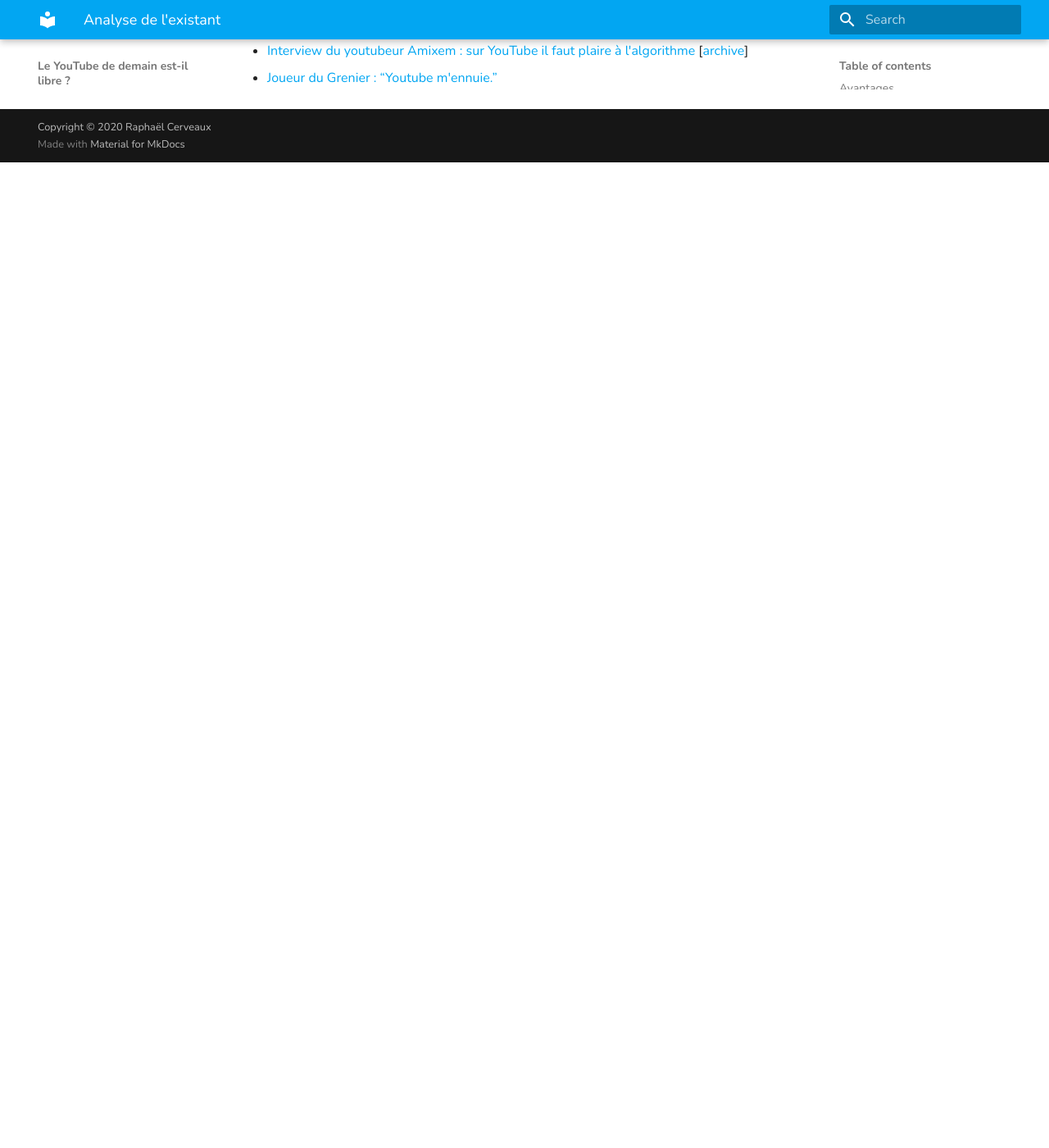
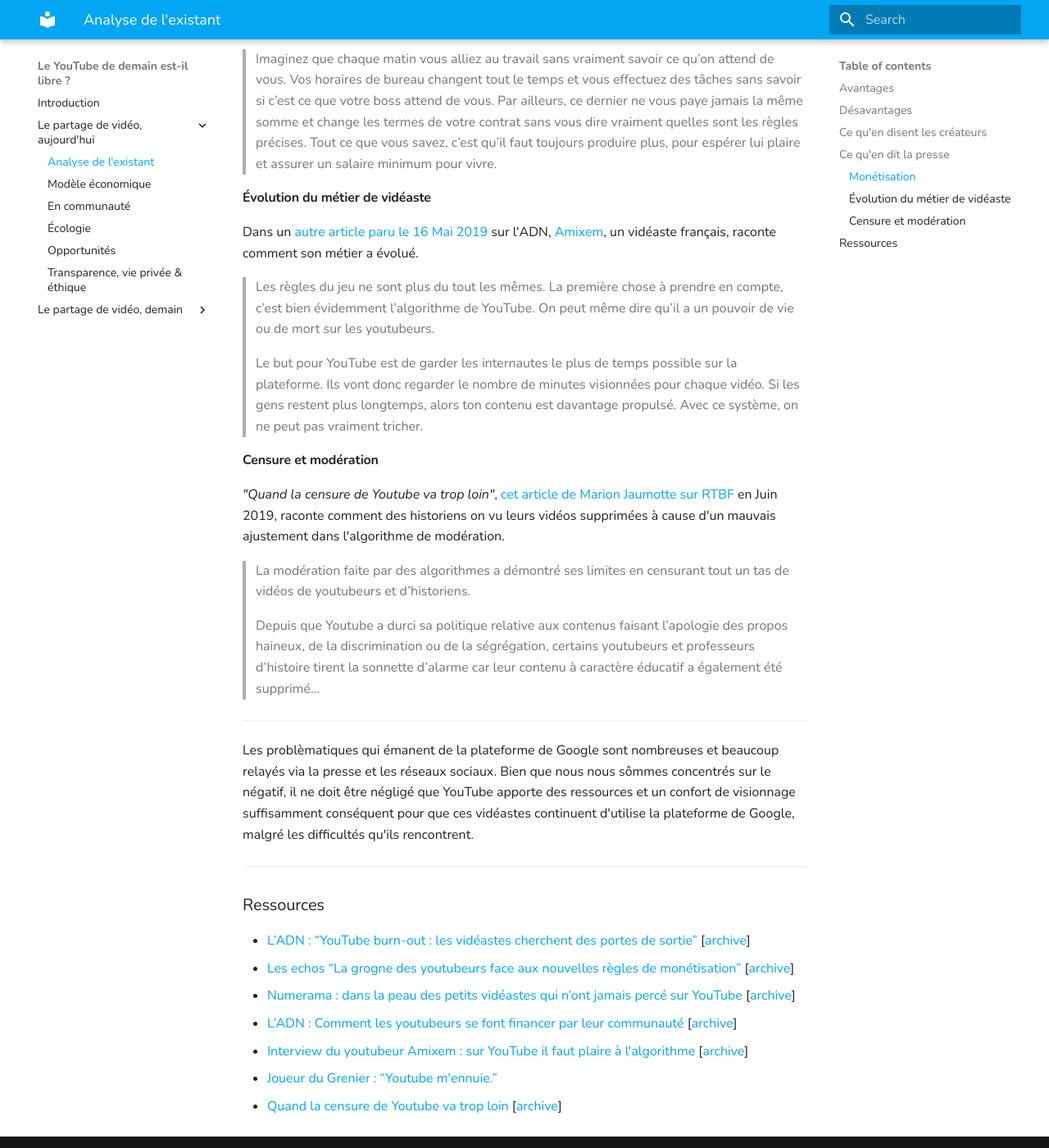
Before and after one commit to sundowndev/livre-blanc-video, an MkDocs documentation site: the page built from docs/today/analyzing-existing.md, in a window 1280 px wide and 1400 px high, scrolled down 6334 px. Shown: the whole window at 82% size. Built offline with MkDocs 1.6.1 and Material for MkDocs 9.7.7, drawn with Linux system fonts in a browser that asks for light colours; before the commit the page ends 6532 px from its top, so only the background shows below that; some of the changed text lies outside the part shown.

Commit message:
Update content

```diff
--- a/docs/today/analyzing-existing.md
+++ b/docs/today/analyzing-existing.md
@@ -27,9 +27,13 @@
 - **L'algorithme de recommandation peine à trouver du contenu de qualité**: YouTube pousse de moins en moins à la découverte de créateurs, produisant un vrai travail. La plateforme ne s'adapte pas aux centres d'intérêts de l'utilisateurs mais aux centres d'intérêts de tous en même temps.
 - **Manque de personnalisation**: L'utilisateur ne contrôle pas comment les vidéos lui sont recommandées, ni le contenu qu'il souhaite voir sur sa page d'accueil. La majorité des recommandations sont basées sur l'audience et l'engagement. Poussant notamment les créateurs à réaliser fréquemment du contenu qui pousse au clique.
 
+Sans se limiter à YouTube cette fois-ci, nous pouvons observer que parmis les sondés, les avis des utilisateurs sur la plateforme qu'ils utilisent sont mitigés.
+
+![](../assets/study_5.png)
+
 ### Ce qu'en disent les créateurs
 
-Avec le modèle économique actuel de YouTube, ce sont les annonceurs qui ont le pouvoir sur la rémunération des créateurs de contenu. De ce fait, à cause de polémiques comme [celle autour du YouTuber Logan Paul][8] par exemple, les annonceurs ce sont montrés plus réticents envers YouTube, car ils ne veulent pas que leur image de marque soit assimilée comme étant en accord avec ce type de contenu. YouTube se voit donc dans l'obligation de diminuer les seuils de monétisations et de réstreindre l'accès à celle-ci avec des critères plus précis.
+Avec le modèle économique actuel de YouTube, ce sont les annonceurs qui ont le pouvoir sur la rémunération des créateurs de contenu. De ce fait, à cause de polémiques comme [celle autour du YouTuber Logan Paul][8] par exemple, les annonceurs se sont montrés plus réticents envers YouTube, car ils ne veulent pas que leur image de marque soit assimilée comme étant en accord avec ce type de contenu. YouTube se voit donc dans l'obligation de diminuer les seuils de monétisation et de réstreindre l'accès à celle-ci avec des critères plus précis.
 
 ![](../assets/screenshot_3.png)
 [Tweet d'Amixem, vidéaste français][7] [[archive][7_archive]]
@@ -46,7 +50,11 @@
 <div align="center"><iframe width="560" height="315" src="https://www.youtube-nocookie.com/embed/34-KiobBdDM" frameborder="0" allow="accelerometer; autoplay; encrypted-media; gyroscope; picture-in-picture" allowfullscreen></iframe>
 </div>
 
+Bien entendu, nombreux sont les créateurs qui sont satisfaits de YouTube et n'ont aucun problème avec la plateforme qui leur apporte confort et stabilité. La plateforme fait de nombreux efforts pour apporter de la nouveauté à travers de nouvelles fonctionnalités et plus grande transparence. Cependant depuis quelques années, les avis mécontents se sont multipliés et les problèmes de censure, monétisation, ou encore de modération sont chaque années plus nombreux.
+
 ### Ce qu'en dit la presse
+
+#### Monétisation
 
 Le 25 Novembre 2019, un article parait sur l'ADN à propos des créateurs subissants la pression de YouTube concernant la monétisation de leurs vidéos. Expliquant que ces derniers doivent avoir recours à l'aide de leur communauté pour continuer à vivre de cette activité.
 
@@ -57,11 +65,27 @@
 
 >Imaginez que chaque matin vous alliez au travail sans vraiment savoir ce qu’on attend de vous. Vos horaires de bureau changent tout le temps et vous effectuez des tâches sans savoir si c’est ce que votre boss attend de vous. Par ailleurs, ce dernier ne vous paye jamais la même somme et change les termes de votre contrat sans vous dire vraiment quelles sont les règles précises. Tout ce que vous savez, c’est qu’il faut toujours produire plus, pour espérer lui plaire et assurer un salaire minimum pour vivre.
 
-----
+#### Évolution du métier de vidéaste
 
 Dans un [autre article paru le 16 Mai 2019](https://www.ladn.eu/media-mutants/tv-et-nouvelles-images/amixem-youtube-surtout-plaire-algorithme/) sur l'ADN, [Amixem](https://www.youtube.com/user/FPSCoopGameplays), un vidéaste français, raconte comment son métier a évolué.
 
->Les règles du jeu ne sont plus du tout les mêmes. La première chose à prendre en compte, c’est bien évidemment l’algorithme de YouTube. On peut même dire qu’il a un pouvoir de vie ou de mort sur les youtubeurs. [...] Le but pour YouTube est de garder les internautes le plus de temps possible sur la plateforme. Ils vont donc regarder le nombre de minutes visionnées pour chaque vidéo. Si les gens restent plus longtemps, alors ton contenu est davantage propulsé. Avec ce système, on ne peut pas vraiment tricher.
+>Les règles du jeu ne sont plus du tout les mêmes. La première chose à prendre en compte, c’est bien évidemment l’algorithme de YouTube. On peut même dire qu’il a un pouvoir de vie ou de mort sur les youtubeurs.
+
+>Le but pour YouTube est de garder les internautes le plus de temps possible sur la plateforme. Ils vont donc regarder le nombre de minutes visionnées pour chaque vidéo. Si les gens restent plus longtemps, alors ton contenu est davantage propulsé. Avec ce système, on ne peut pas vraiment tricher.
+
+#### Censure et modération
+
+*"Quand la censure de Youtube va trop loin"*, [cet article de  Marion Jaumotte sur RTBF][10] en Juin 2019, raconte comment des historiens on vu leurs vidéos supprimées à cause d'un mauvais ajustement dans l'algorithme de modération.
+
+>La modération faite par des algorithmes a démontré ses limites en censurant tout un tas de vidéos de youtubeurs et d’historiens.
+
+>Depuis que Youtube a durci sa politique relative aux contenus faisant l’apologie des propos haineux, de la discrimination ou de la ségrégation, certains youtubeurs et professeurs d’histoire tirent la sonnette d’alarme car leur contenu à caractère éducatif a également été supprimé…
+
+----
+
+Les problèmatiques qui émanent de la plateforme de Google sont nombreuses et beaucoup relayés via la presse et les réseaux sociaux. Bien que nous nous sômmes concentrés sur le négatif, il ne doit être négligé que YouTube apporte des ressources et un confort de visionnage suffisamment conséquent pour que ces vidéastes continuent d'utilise la plateforme de Google, malgré les difficultés qu'ils rencontrent.
+
+----
 
 ### Ressources
 
@@ -71,6 +95,7 @@
 - [L’ADN : Comment les youtubeurs se font financer par leur communauté][4] [[archive][4_archive]]
 - [Interview du youtubeur Amixem : sur YouTube il faut plaire à l'algorithme][5] [[archive][5_archive]]
 - [Joueur du Grenier : “Youtube m'ennuie.”][6]
+- [Quand la censure de Youtube va trop loin][10] [[archive][10_archive]]
 
 [1]:https://www.ladn.eu/media-mutants/tv-et-nouvelles-images/comment-youtubeurs-font-financer-communaute/
 [1_archive]:https://www.ladn.eu/media-mutants/tv-et-nouvelles-images/comment-youtubeurs-font-financer-communaute/
@@ -96,3 +121,6 @@
 
 [9]:https://twitter.com/LeRadisIrradie/status/1249248845172805632
 [9_archive]:https://web.archive.org/web/20200412085741/https:/twitter.com/LeRadisIrradie/status/1249248845172805632
+
+[10]:https://www.rtbf.be/culture/article/detail_quand-la-censure-de-youtube-va-trop-loin-marion-jaumotte?id=10257454
+[10_archive]:https://www.rtbf.be/culture/article/detail_quand-la-censure-de-youtube-va-trop-loin-marion-jaumotte?id=10257454
```
Also changed, not shown: docs/index.md (+2 -0 lines), docs/today/ecology.md (+3 -0 lines), docs/assets/study_5.png (added).
